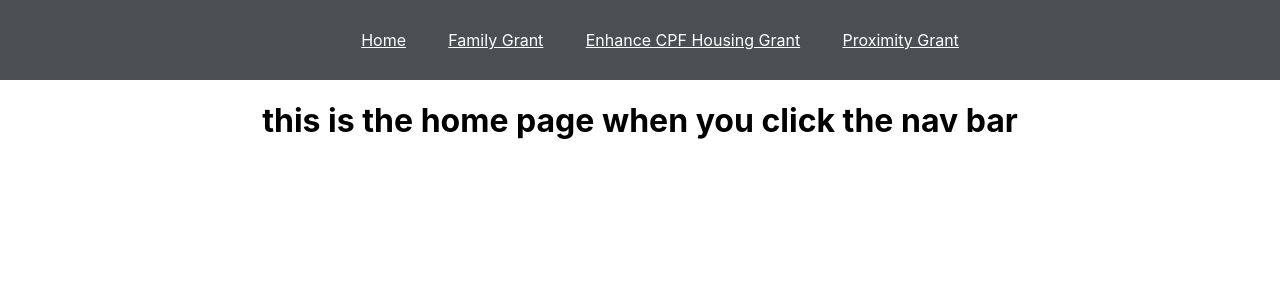
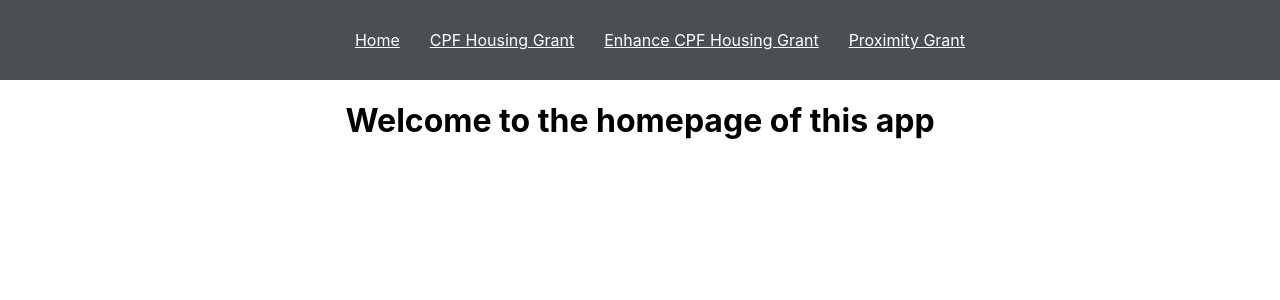
Before and after one commit to AzriRahmat-SDev/GrantApp, a React (Create React App) app: page / in a window 1280 px wide. Shown: the top 300 px of the page. Built offline with nearby package versions, Linux system fonts and the light colour scheme.

Commit message:
minor changes

```diff
--- a/src/components/FGFinancialDetails.js
+++ b/src/components/FGFinancialDetails.js
@@ -30,7 +30,7 @@ export class FGFinancialDetails extends Component {
                 return (
                     <MuiThemeProvider>
                         <React.Fragment>
-                            <AppBar title="HDB Family Grant Eligibility"/>
+                            <AppBar title="CPF Housing Grant Eligibility"/>
                                 <List>
                                     <ListItem primaryText="Please choose you family nucleus"/>
                                         <Button className={styles.button} onClick={this.handleOpen}>
--- a/src/components/FGPersonalDetails.js
+++ b/src/components/FGPersonalDetails.js
@@ -27,7 +27,7 @@ export class FGPersonalDetails extends Component {
         return (
             <MuiThemeProvider>
                 <React.Fragment>
-                    <AppBar title="HDB Family Grant Eligibility"/>
+                    <AppBar title="CPF Housing Grant Eligibility"/>
                     <List>
                         <ListItem primaryText="Enter Your Citizenship"/>
                             <FormControl component="fieldset">
--- a/src/components/HomePage.js
+++ b/src/components/HomePage.js
@@ -6,7 +6,7 @@ export class HomePage extends Component {
     render() {
         return (
             <div>
-                <h1> this is the home page when you click the nav bar</h1>
+                <h1> Welcome to the homepage of this app</h1>
             </div>
         )
     }
--- a/src/components/Navigation.js
+++ b/src/components/Navigation.js
@@ -19,7 +19,7 @@ function Navigation() {
                 </Link>
                 {/* </button> */}
                 <Link style={NavigationStyles} to="/FGPersonalDetails">
-                    <li>Family Grant</li>
+                    <li>CPF Housing Grant</li>
                 </Link>
                 <Link style={NavigationStyles} to="/EHGPersonalDetails">
                     <li>Enhance CPF Housing Grant</li>
```
